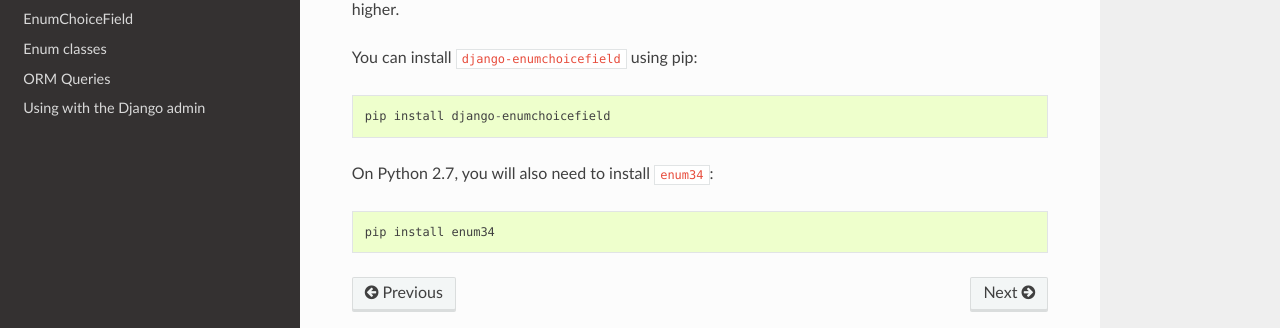
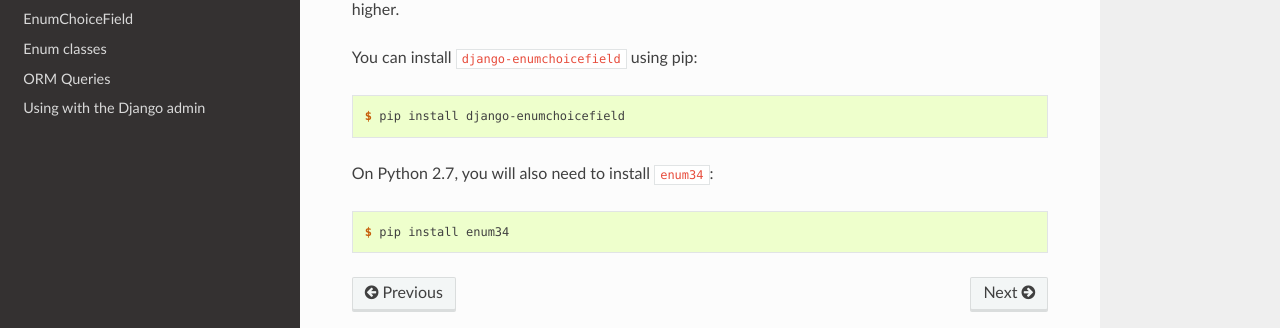
Before and after one commit to mx-moth/django-enumchoicefield, a Sphinx documentation site: the page built from docs/setup.rst, in a window 1280 px wide. Shown: the part 187-515 px from the top of the page. Built offline with Sphinx 7.4.7 and the Read the Docs theme 2.0.0, drawn with Linux system fonts in a browser that asks for light colours.

Commit message:
Improved code formatting in the docs

```diff
--- a/docs/enum.rst
+++ b/docs/enum.rst
@@ -13,7 +13,7 @@
     To use it, subclass :class:`PrettyEnum` and
     declare the enum members with their human-readable name as their value:
 
-    .. code:: python
+    .. code-block:: python
 
         class Fruit(PrettyEnum):
             apple = "Apple"
--- a/docs/queries.rst
+++ b/docs/queries.rst
@@ -7,7 +7,7 @@
 You can filter and search for enum members using standard Django ORM queries.
 The following queries demonstrate some of what is possible:
 
-.. code:: python
+.. code-block:: python
 
     from enumchoicefield import ChoiceEnum, EnumChoiceField
 
--- a/docs/setup.rst
+++ b/docs/setup.rst
@@ -7,10 +7,14 @@
 ``django-enumchoicefield`` is compatible with Django 1.8 and higher, Python 2.7,
 and Python 3.4 and higher.
 
-You can install ``django-enumchoicefield`` using pip::
+You can install ``django-enumchoicefield`` using pip:
 
-   pip install django-enumchoicefield
+.. code-block:: console
 
-On Python 2.7, you will also need to install ``enum34``::
+   $ pip install django-enumchoicefield
 
-    pip install enum34
+On Python 2.7, you will also need to install ``enum34``:
+
+.. code-block:: console
+
+    $ pip install enum34
--- a/docs/usage.rst
+++ b/docs/usage.rst
@@ -6,7 +6,7 @@
 
 The following code outlines the most simple usecase of ``EnumChoiceField``:
 
-.. code:: python
+.. code-block:: python
 
     from enumchoicefield import ChoiceEnum, EnumChoiceField
 
```
Also changed, not shown: docs/index.rst (+1 -15 lines).
